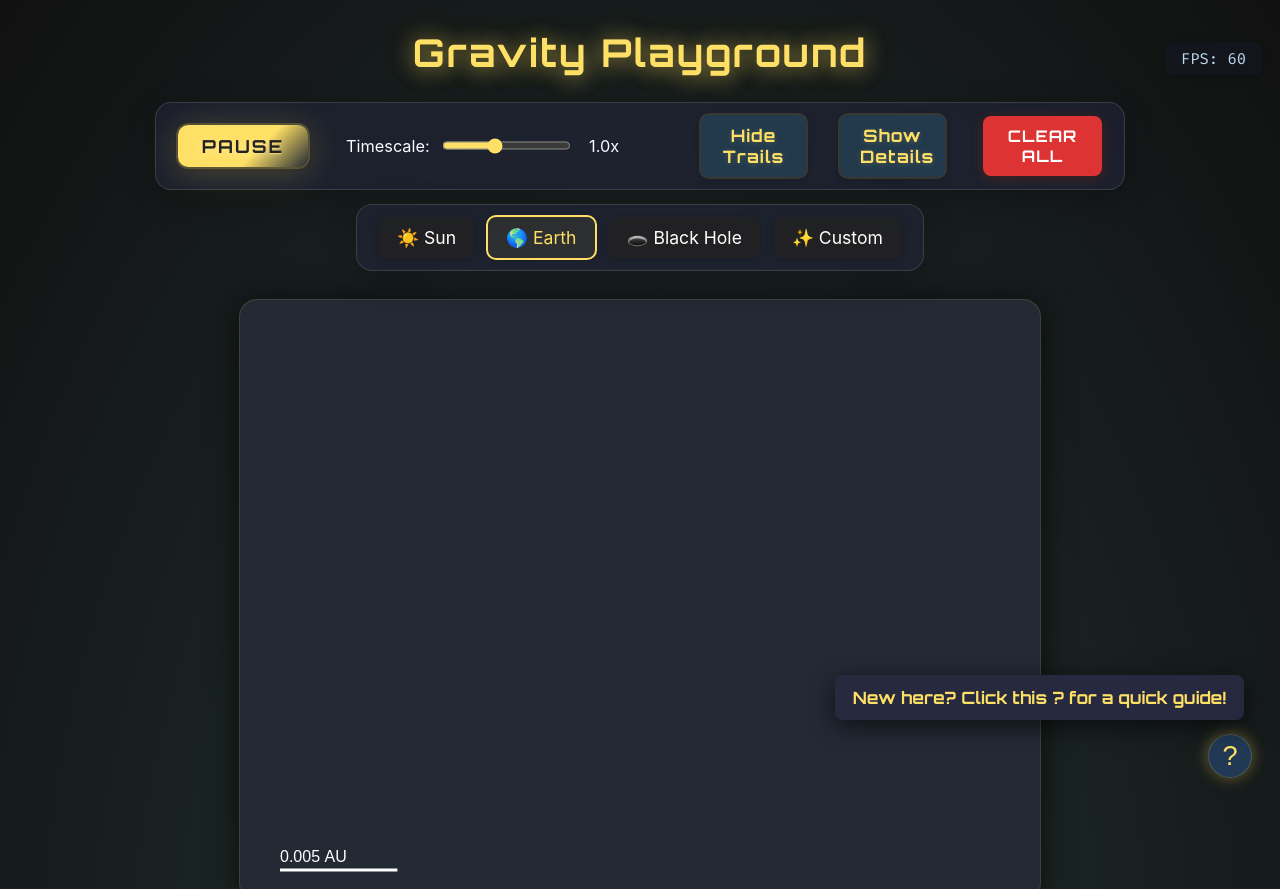
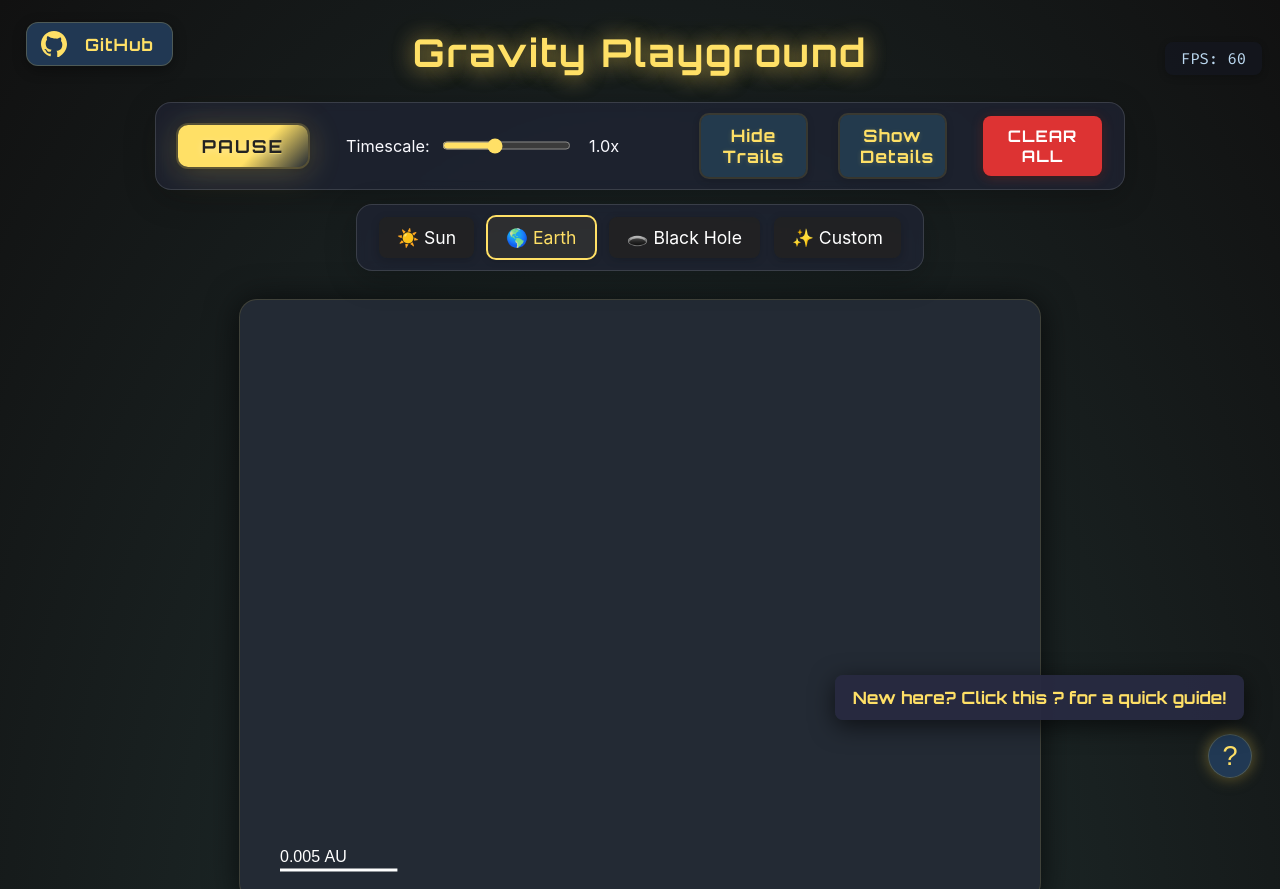
Before and after one commit to MaxVarley/gravity-playground, a plain HTML site: page docs/index.html in a window 1280 px wide. Shown: the top 889 px of the page. Drawn offline with Linux system fonts and the light colour scheme.

Commit message:
Added Github button

```diff
--- a/docs/index.html
+++ b/docs/index.html
@@ -459,11 +459,66 @@
             outline: 2.5px solid #ffe066;
         }
 
+        #githubBtn {
+            position: fixed;
+            top: 22px;
+            left: 26px;
+            z-index: 190;
+            display: flex;
+            align-items: center;
+            gap: 7px;
+            padding: 8px 18px 8px 14px;
+            border-radius: 12px;
+            background: rgba(35,60,90,0.92);
+            color: #ffe066;
+            font-family: 'Orbitron', 'Inter', sans-serif;
+            font-size: 1.06em;
+            font-weight: 700;
+            box-shadow: 0 4px 14px #0005;
+            border: 1.5px solid #ffe06633;
+            text-decoration: none;
+            letter-spacing: 1px;
+            transition: background 0.18s, color 0.18s, box-shadow 0.22s;
+        }
+        #githubBtn:hover, #githubBtn:focus {
+            background: #ffe066;
+            color: #233;
+            box-shadow: 0 8px 28px #ffe06642;
+            border-color: #ffe066aa;
+            text-decoration: none;
+        }
+        #githubBtn svg {
+            margin-right: 3px;
+            flex-shrink: 0;
+        }
+
+        @media (max-width: 600px) {
+            #githubBtn span {
+                display: none;
+            }
+            #githubBtn {
+                padding: 8px 10px;
+            }
+        }
 
 
     </style>
 </head>
 <body>
+
+    <a id="githubBtn" href="https://maxvarley.github.io/gravity-playground/" target="_blank" title="View Source on GitHub" rel="noopener">
+        <svg viewBox="0 0 24 24" width="26" height="26" fill="currentColor" aria-hidden="true" style="vertical-align:middle;">
+        <path d="M12 0C5.37 0 0 5.37 0 12c0 5.3 3.438 9.799 8.205 11.385.6.113.82-.261.82-.577
+            0-.285-.01-1.04-.015-2.04-3.338.724-4.042-1.61-4.042-1.61-.546-1.387-1.333-1.756-1.333-1.756-1.089-.744.083-.729.083-.729
+            1.205.084 1.84 1.237 1.84 1.237 1.07 1.834 2.809 1.304 3.495.997.108-.775.419-1.305.763-1.605-2.665-.303-5.467-1.334-5.467-5.932
+            0-1.31.469-2.381 1.236-3.221-.124-.303-.535-1.523.117-3.176 0 0 1.008-.322 3.3 1.23A11.51 11.51 0 0 1 12 6.844c1.02.004 2.045.138
+            3.003.404 2.291-1.553 3.297-1.23 3.297-1.23.653 1.653.242 2.873.118 3.176.77.84 1.235 1.911 1.235 3.221 0 4.61-2.807 5.625-5.479
+            5.921.43.372.823 1.102.823 2.222 0 1.606-.014 2.898-.014 3.293 0 .319.218.694.825.576C20.565 21.796 24 17.297 24 12
+            24 5.37 18.63 0 12 0z"/>
+        </svg>
+        <span style="margin-left:8px;vertical-align:middle;">GitHub</span>
+    </a>
+
     <h1>Gravity Playground</h1>
 
     <div id="controls" class="card">
```
